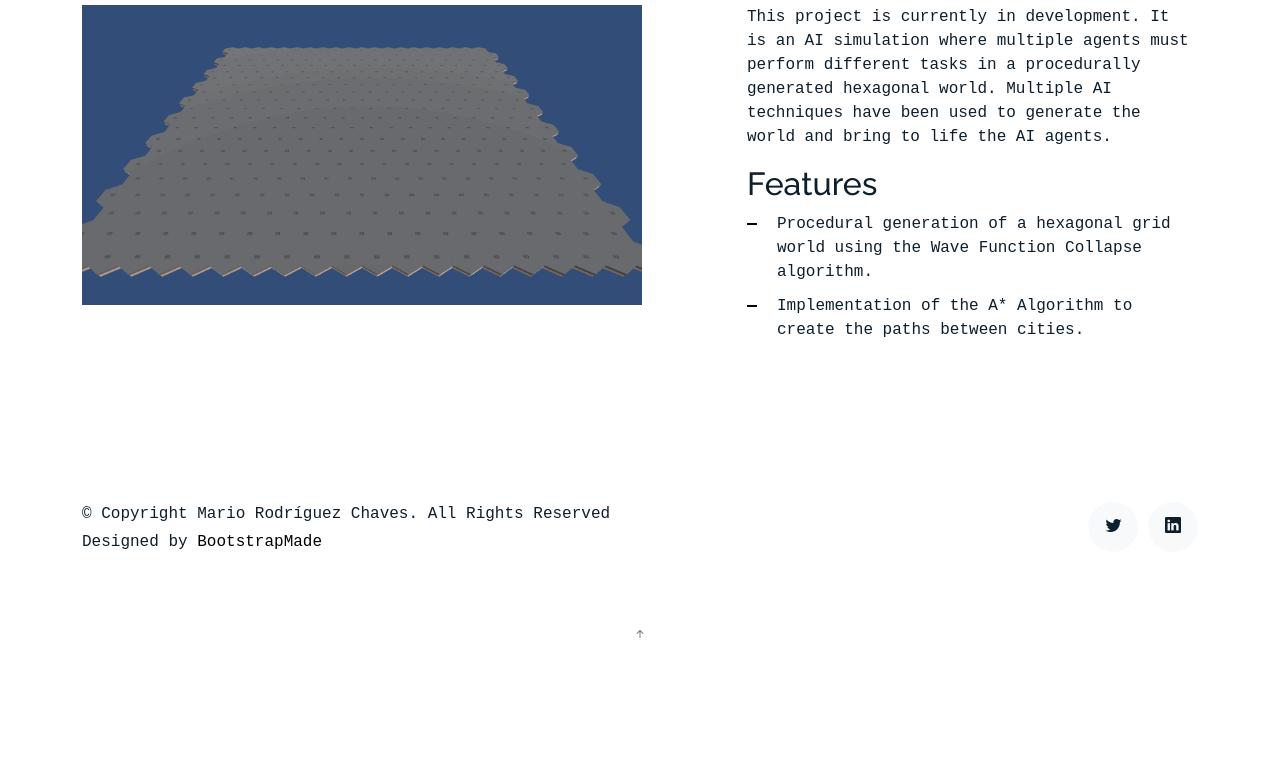
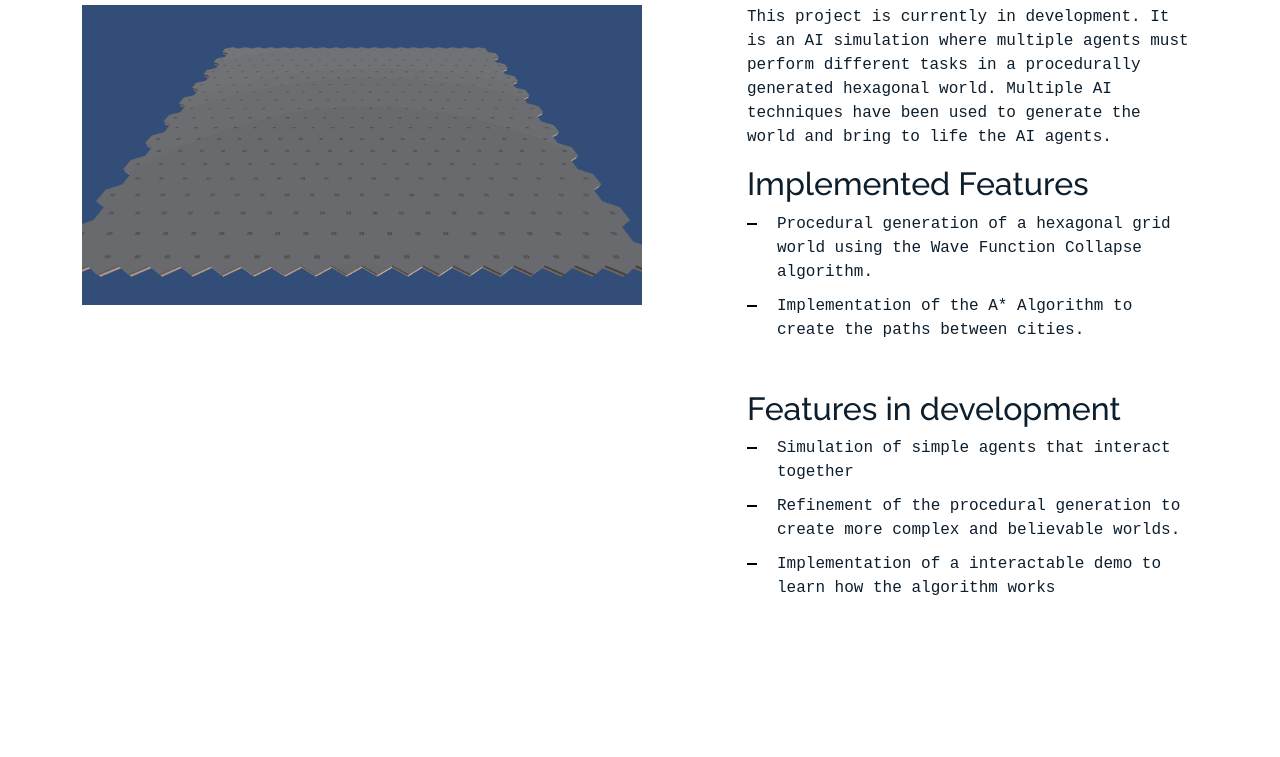
Before and after one commit to mariorod98/mariorod98.github.io, a plain HTML site: page projects/wfc.html in a window 1280 px wide. Shown: the part 398-1155 px from the top of the page. Before the commit the page ends 1046 px from the top, so only its background shows below. Drawn offline with Linux system fonts and the light colour scheme; a web font is replaced by a local one.

Commit message:
Updated WFC info

```diff
--- a/projects/wfc.html
+++ b/projects/wfc.html
@@ -120,10 +120,17 @@
                     generate the world and bring to life the AI agents.
                   </p>
 
-                  <h2>Features</h2>
+                  <h2>Implemented Features</h2>
                   <ul class="list-unstyled list-line mb-5">
                   <li>Procedural generation of a hexagonal grid world using the Wave Function Collapse algorithm.</li>
                   <li>Implementation of the A* Algorithm to create the paths between cities.</li>
+                  </ul>
+
+                  <h2>Features in development</h2>
+                  <ul class="list-unstyled list-line mb-5">
+                  <li>Simulation of simple agents that interact together</li>
+                  <li>Refinement of the procedural generation to create more complex and believable worlds.</li>
+                  <li>Implementation of a interactable demo to learn how the algorithm works</li>
                   </ul>
                 </div>
               </div>
```
